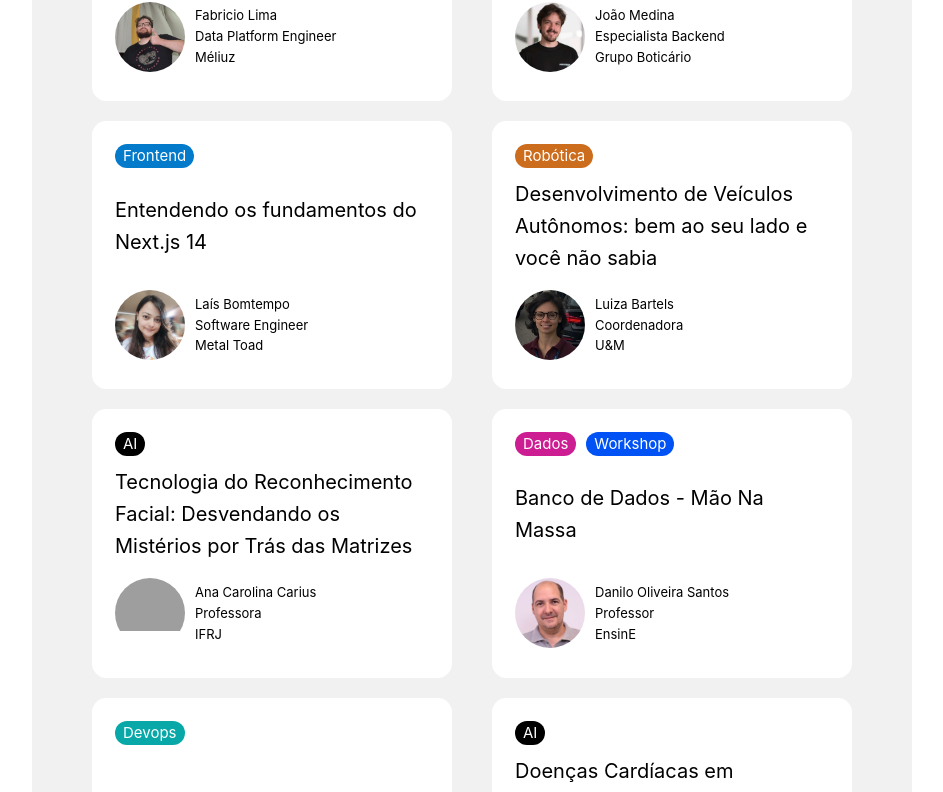
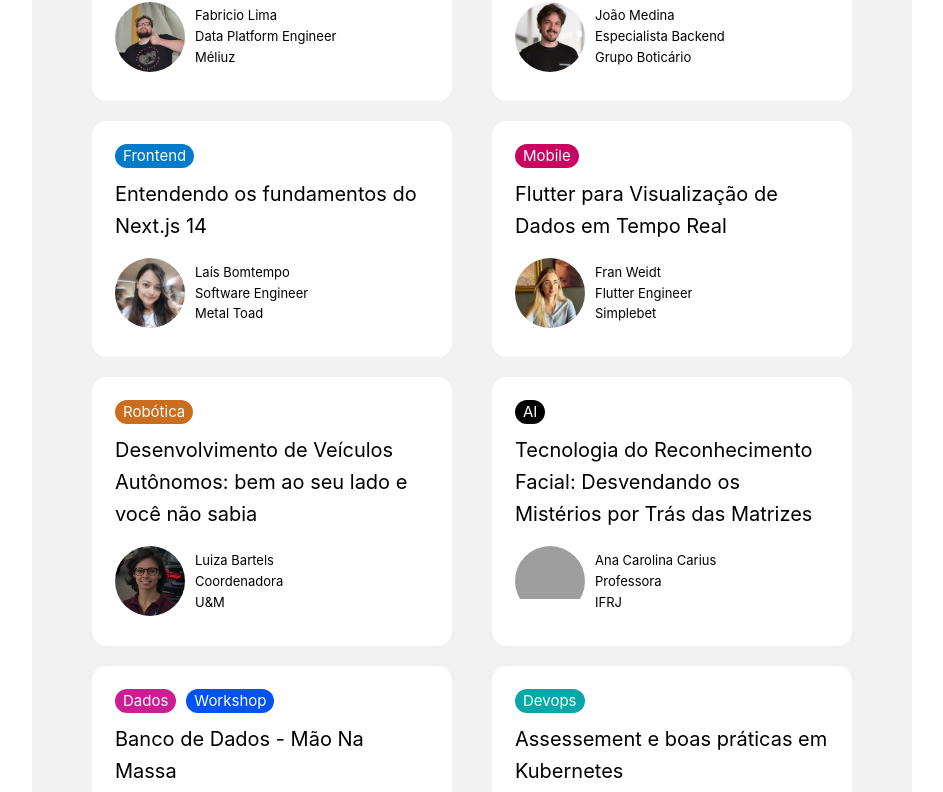
Before and after one commit to techhub-jf/techhub-site, a Vue app: page /conf in a window 1280 px wide. Shown: the part 2641-3433 px from the top of the page, without its empty margins (168-1111 px from the left). Built offline with nearby package versions, Linux system fonts and the light colour scheme; grey boxes are pictures that could not be loaded.

Commit message:
add fran

```diff
--- a/src/components/Schedule.vue
+++ b/src/components/Schedule.vue
@@ -172,6 +172,10 @@ defineProps(['img', 'name', 'role', 'company', 'types', 'title', 'description'])
   background-color: #037aca;
 }
 
+.type-mobile {
+  background-color: #ca0360;
+}
+
 .type-ai {
   background-color: #000000;
 }
--- a/src/views/TechHubConf.vue
+++ b/src/views/TechHubConf.vue
@@ -109,6 +109,13 @@
             description="Quando não entendemos como uma ferramenta funciona, podemos cometer erros básicos no desenvolvimento do nosso projeto, ou ficarmos muito tempo num bug que poderia ser facilmente solucionado, caso tivéssemos essa compreensão do que ocorre por “debaixo dos panos”.
 
             Focada em profissionais que já trabalham com JavaScript e React, esta palestra tem como objetivo explicar os fundamentos do Next.js 14, de forma a facilitar e/ou aprimorar o desenvolvimento futuro com o framework." />
+          <Schedule :img="SpeakerFran" name="Fran Weidt" role="Flutter Engineer" company="Simplebet"
+            :types="[{id: 'mobile', name: 'Mobile'}]" title="Flutter para Visualização de Dados em Tempo Real"
+            description="Em um mundo hiper-conectado, a visualização de dados em tempo real tornou-se uma parte essencial de muitas aplicações.
+
+            Ela permite aos usuários interpretar e analisar dados complexos de uma forma visualmente mais rica e atraente. Nesta palestra, vamos explorar como o Flutter pode ser usado para desbloquear experiências visuais geradas a partir de dados recebidos em tempo real.
+
+            Em paralelo, iremos apresentar conceitos do Flutter e seu ecossistema buscando contribuir e dialogar com um público abrangente, desde aqueles que querem conhecer melhor o potencial desta tecnologia, mas nunca a utilizaram, até aqueles que já possuem conhecimento dela." />
           <Schedule :img="SpeakerLuiza" name="Luiza Bartels" role="Coordenadora" company="U&M" :types="[{id: 'robotics', name: 'Robótica'}]"
             title="Desenvolvimento de Veículos Autônomos: bem ao seu lado e você não sabia"
             description="Há 7 anos uma empresa em Matias Barbosa investe no desenvolvimento de  um kit autônomo para habilitar uma frota de equipamentos para operação autônoma. O melhor é o fato de o desenvolvimento ser 100% brasileiro e reconhecido internacionalmente.
@@ -283,6 +290,8 @@
             role="Especialista Backend" company="Grupo Boticário" />
           <Speaker :img="SpeakerLais" link="https://www.linkedin.com/in/lais-silveira-martins/" name="Laís Bomtempo"
             role="Software Engineer" company="Metal Toad" />
+          <Speaker :img="SpeakerFran" link="https://www.linkedin.com/in/franweidt/" name="Fran Weidt"
+            role="Flutter Engineer" company="Simplebet" />
           <Speaker :img="SpeakerLuiza" link="https://www.linkedin.com/in/luizabartelsdeoliveira/" name="Luiza Bartels"
             role="Coordenadora" company="U&M" />
           <Speaker :img="SpeakerAna" link="https://www.instagram.com/aninhacarius" name="Ana Carolina Carius"
@@ -410,6 +419,7 @@ import SpeakerLais from '@/assets/lais-bomtempo.jpeg'
 import SpeakerCarlos from '@/assets/carlos-alexandre.png'
 import SpeakerAna from '@/assets/ana-carius.png'
 import SpeakerDanilo from '@/assets/danilo-oliveira.jpeg'
+import SpeakerFran from '@/assets/fran-weidt.jpeg'
 </script>
 
 <style scoped>
```
Also changed, not shown: src/assets/fran-weidt.jpeg (added).
